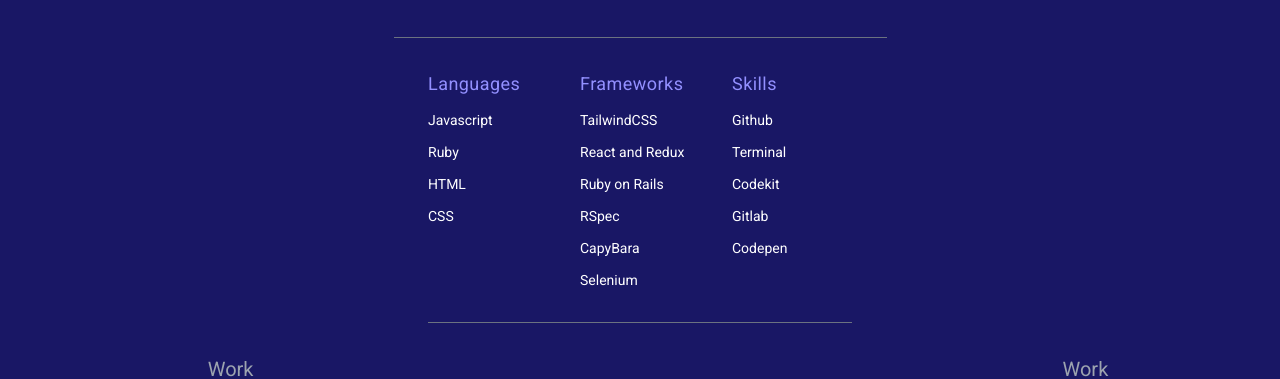
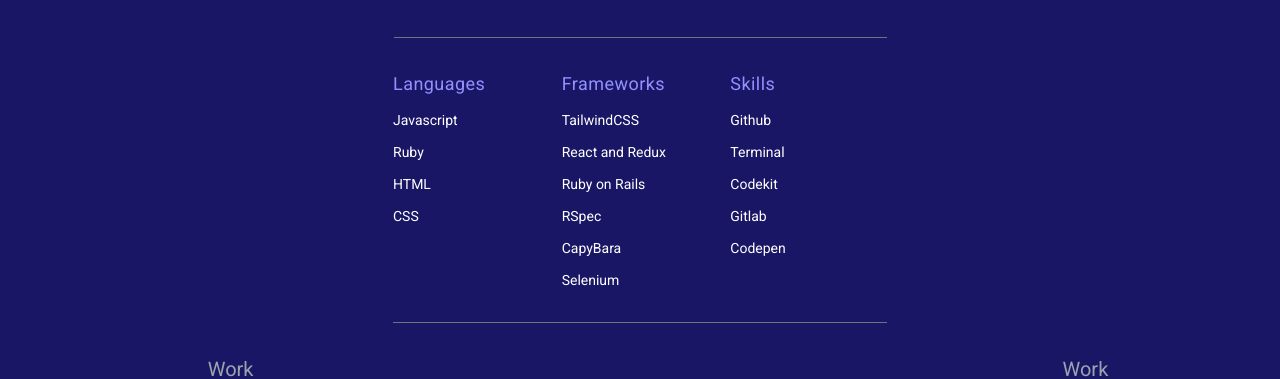
Before and after one commit to John-Kibirige/react-portfolio, a React (Vite) app: page / in a window 1280 px wide. Shown: the part 416-795 px from the top of the page. Built offline with nearby package versions, Linux system fonts and the light colour scheme; some icons are missing.

Commit message:
Add a background color to the enire app component when the see project button has been clicked

```diff
--- a/src/App.jsx
+++ b/src/App.jsx
@@ -1,3 +1,4 @@
+import { useSelector } from 'react-redux';
 import Contact from './components/Contact';
 import Footer from './components/Footer';
 import Header from './components/Header';
@@ -7,8 +8,9 @@
 import Socials from './components/Socials';
 
 function App() {
+  const { popupClicked } = useSelector((state) => state.popup);
   return (
-    <div className="App -z-20">
+    <div className={`App scroll-smooth ${popupClicked && 'bg-white/25'}`}>
       <Header />
       <Introduction />
       <Skills />
--- a/src/components/Contact.jsx
+++ b/src/components/Contact.jsx
@@ -12,7 +12,9 @@
   const handleChange = () => {};
 
   return (
-    <section className="contact sm:w-9/12 md:w-7/12 xl:1/2 sm:mx-auto  px-6">
+    <section
+      className="contact sm:w-9/12 md:w-7/12 xl:1/2 sm:mx-auto  px-6"
+      id="contact">
       <div className="contact-text">
         <h3 className="contact-us uppercase text-zei-400 text-center text-3xl mb-5 sm:lowercase sm:font-bold sm:text-5xl">
           Let's chat
--- a/src/components/Footer.jsx
+++ b/src/components/Footer.jsx
@@ -3,7 +3,9 @@
 
 const Footer = () => {
   return (
-    <section className="footer border-t border-gray-500 pt-8 sm:flex sm:justify-center space-x-5 sm:items-center">
+    <section
+      className="footer border-t border-gray-500 pt-8 sm:flex sm:justify-center space-x-5 sm:items-center pb-7"
+      id="email">
       <SocialIcons />
       <div className="email text-center mt-3 sm:text-xl sm:mt-0">
         kibirigejohn005@gmail.com
--- a/src/components/Header.jsx
+++ b/src/components/Header.jsx
@@ -66,7 +66,7 @@
             </li>
             <li className="item hidden sm:block">
               {' '}
-              <a href="#contact">
+              <a href="#email">
                 <HiOutlineMail className="hover:text-zei-400 text-xl" />
               </a>
             </li>
--- a/src/components/Introduction.jsx
+++ b/src/components/Introduction.jsx
@@ -2,7 +2,7 @@
 
 const Introduction = () => {
   return (
-    <div className="intro-container px-6">
+    <div className="intro-container px-6" id="about">
       <div className=" my-8 pb-8 border-b border-gray-500 sm:w-[493px] mx-auto">
         <h1 className="title text-zei-600 text-5xl font-bold text-center sm:text-[5.114vw] min-w-[48px]">
           Kibirige John
--- a/src/components/RecentWork.jsx
+++ b/src/components/RecentWork.jsx
@@ -22,7 +22,7 @@
   });
 
   return (
-    <section className="recent-work sm:my-36  px-6">
+    <section className="recent-work sm:my-36  px-6" id="portfolio">
       <h1 className="text-[40px] uppercase text-zei-400 border-b border-gray-500 mb-5 pb-7 sm:capitalize sm:tracking-wide sm:font-bold  sm:text-[4.26vw] sm:mx-[9.1vw] ">
         My recent work
       </h1>
--- a/src/components/Skills.jsx
+++ b/src/components/Skills.jsx
@@ -13,8 +13,8 @@
   const skills = ['Github', 'Terminal', 'Codekit', 'Gitlab', 'Codepen'];
 
   return (
-    <div className="skills-container px-6">
-      <div className="grid grid-cols-2 pl-4 sm:pl-0 gap-y-8 sm:w-[424px] mx-auto sm:grid-cols-3 sm:gap-x-8 border-b border-gray-500 pb-8">
+    <div className="skills-container px-6 grid justify-center ">
+      <div className="grid grid-cols-2 pl-4 sm:pl-0 gap-y-8  mx-auto sm:grid-cols-3 sm:gap-x-8 pb-8 sm:w-[494px] px-5 border-b border-gray-500">
         <ul className="languages">
           <h3 className="text-zei-400 text-[12px] sm:text-lg tracking-wide">
             Languages
```
